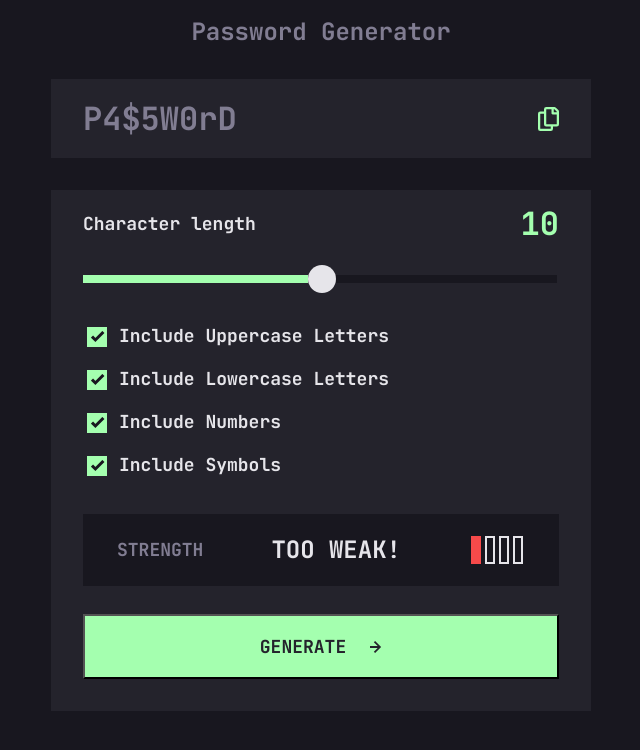
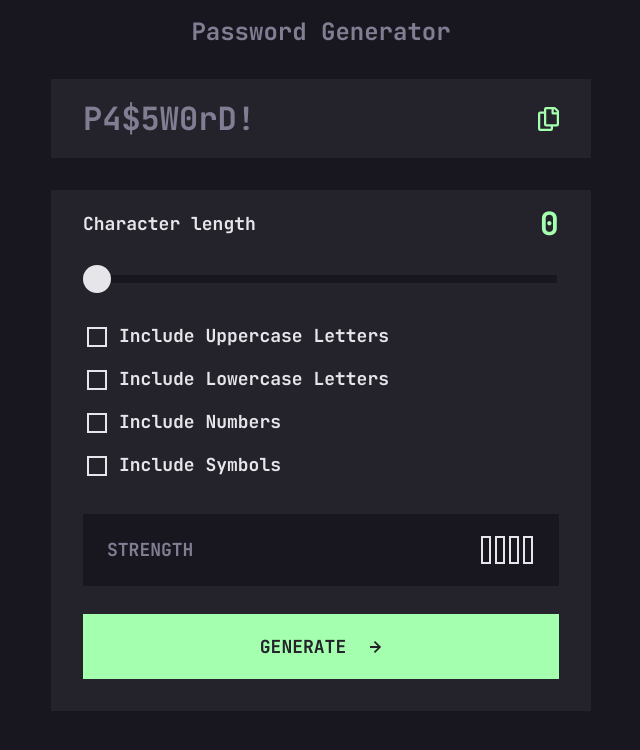
Before and after one commit to feorgie/password-generator, a React (Create React App) app: page / in a window 1280 px wide. Shown: the top 750 px of the page, without its empty margins (319-959 px from the left). Built offline with nearby package versions, Linux system fonts and the light colour scheme.

Commit message:
updates initial load state styles

```diff
--- a/src/App.js
+++ b/src/App.js
@@ -7,12 +7,17 @@ function App() {
   const [password, setPassword] = useState("");
   const [copied, setCopied] = useState(false);
 
+  const isEmpty = !password;
+
   const handlePasswordUpdate = (newPassword) => {
     setPassword(newPassword);
     setCopied(false);
   };
 
   const copyToClipboard = () => {
+    if (isEmpty) {
+      return;
+    }
     const targetText = document.querySelector("#inputForCopy");
     targetText.select();
     document.execCommand("copy");
@@ -27,8 +32,13 @@ function App() {
           copied={copied}
           password={password}
           handleClick={copyToClipboard}
+          isEmpty={isEmpty}
         />
-        <Generator className="generator" setPassword={handlePasswordUpdate} />
+        <Generator
+          className="generator"
+          setPassword={handlePasswordUpdate}
+          isEmpty={isEmpty}
+        />
       </section>
     </div>
   );
--- a/src/components/Button/Button.module.css
+++ b/src/components/Button/Button.module.css
@@ -2,11 +2,15 @@
   color: var(--dark-grey);
   height: 65px;
   background-color: var(--green);
+  border: none;
   &::after {
     content: url("./icon-arrow-right.svg");
     padding-left: 24px;
   }
   &:hover {
     cursor: pointer;
+    background-color: var(--dark-grey);
+    border: solid var(--green) 2px;
+    color: var(--green);
   }
 }
--- a/src/components/Display/Display.js
+++ b/src/components/Display/Display.js
@@ -2,24 +2,23 @@ import React from "react";
 import copyIcon from "./icon-copy.svg";
 import css from "./Display.module.css";
 
-const Display = ({ copied, password, handleClick }) => {
-  const usePlaceholder = !password;
+const Display = ({ copied, password, handleClick, isEmpty }) => {
   return (
     <div className={css.container}>
       <input
         className={css.inputForCopy}
         id="inputForCopy"
         type="text"
-        value={usePlaceholder ? "" : password}
+        value={isEmpty ? "" : password}
         readOnly
       />
-      <span className={`fontLarge ${usePlaceholder && "fontGrey"}`}>
-        {usePlaceholder ? "P4$5W0rD" : password}
+      <span className={`fontLarge ${isEmpty && "fontGrey"}`}>
+        {isEmpty ? "P4$5W0rD!" : password}
       </span>
       <span className={css.copyContainer}>
         {copied && <span className="fontBody green">COPIED</span>}
         <img
-          className={css.copyIcon}
+          className={`${css.copyIcon} ${isEmpty && css.inactive}`}
           src={copyIcon}
           alt=""
           onClick={handleClick}
--- a/src/components/Display/Display.module.css
+++ b/src/components/Display/Display.module.css
@@ -22,4 +22,7 @@
   &:hover {
     cursor: pointer;
   }
+  &.inactive:hover {
+    cursor: default;
+  }
 }
--- a/src/components/Generator/Generator.js
+++ b/src/components/Generator/Generator.js
@@ -7,15 +7,15 @@ import Button from "../Button/Button";
 //dev
 import css from "./Generator.module.css";
 
-const Generator = ({ className, setPassword }) => {
-  const [length, setLength] = useState(10); // initial password length
-  const [passwordStrength, setPasswordStrength] = useState(1); // this is rating 1-4
+const Generator = ({ className, setPassword, isEmpty }) => {
+  const [length, setLength] = useState(0); // initial password length
+  const [passwordStrength, setPasswordStrength] = useState(0); // this is rating 0-4
   // checked state values for checkboxes
   const [checked, setChecked] = useState({
-    uppercase: true,
-    lowercase: true,
-    numbers: true,
-    symbols: true,
+    uppercase: false,
+    lowercase: false,
+    numbers: false,
+    symbols: false,
   });
   const checkboxOptions = [
     {
@@ -58,7 +58,9 @@ const Generator = ({ className, setPassword }) => {
     // set new password and password strength value
     setPassword(newPassword);
     setPasswordStrength(
-      newPassword.length >= 10 && numberOfCheckedOptions >= 3
+      newPassword.length === 0
+        ? 0
+        : newPassword.length >= 10 && numberOfCheckedOptions >= 3
         ? 4
         : newPassword.length >= 8 && numberOfCheckedOptions >= 2
         ? 3
@@ -84,7 +86,7 @@ const Generator = ({ className, setPassword }) => {
     <div className={className}>
       <RangeSelect
         max={20}
-        min={1}
+        min={0}
         value={length}
         handleSliderChange={handleSliderChange}
       />
--- a/src/components/RangeSelect/RangeSelect.js
+++ b/src/components/RangeSelect/RangeSelect.js
@@ -28,8 +28,8 @@ const RangeSelect = ({ handleSliderChange, max, min, value }) => {
         <input
           className={css.slider}
           type="range"
-          min={1}
-          max={20}
+          min={min}
+          max={max}
           step={1}
           value={inputValue}
           ref={sliderRef}
--- a/src/components/Scale/Scale.js
+++ b/src/components/Scale/Scale.js
@@ -9,8 +9,8 @@ const Scale = ({ rating }) => {
   };
   return (
     <div className={css.container}>
-      <div className={css[colors[rating]]}></div>
-      <div className={css[rating === 1 ? "empty" : colors[rating]]}></div>
+      <div className={css[rating === 0 ? "empty" : colors[rating]]}></div>
+      <div className={css[rating <= 1 ? "empty" : colors[rating]]}></div>
       <div className={css[rating <= 2 ? "empty" : colors[rating]]}></div>
       <div className={css[rating <= 3 ? "empty" : colors[rating]]}></div>
     </div>
--- a/src/components/StrengthIndicator/StrengthIndicator.js
+++ b/src/components/StrengthIndicator/StrengthIndicator.js
@@ -2,8 +2,9 @@ import React from "react";
 import Scale from "../Scale/Scale";
 import css from "./StrengthIndicator.module.css";
 
-const StrengthIndicator = ({ strength = 1 }) => {
+const StrengthIndicator = ({ strength = 0 }) => {
   const descriptions = {
+    0: "",
     1: "TOO WEAK!",
     2: "WEAK",
     3: "MEDIUM",
--- a/src/components/StrengthIndicator/StrengthIndicator.module.css
+++ b/src/components/StrengthIndicator/StrengthIndicator.module.css
@@ -5,8 +5,11 @@
   align-items: center;
   width: 100%;
   height: 72px;
+  padding: 0 24px;
 }
 .description {
   font-size: var(--font-medium);
-  width: auto;
+  flex-grow: 2;
+  text-align: end;
+  margin-right: 12px;
 }
```
